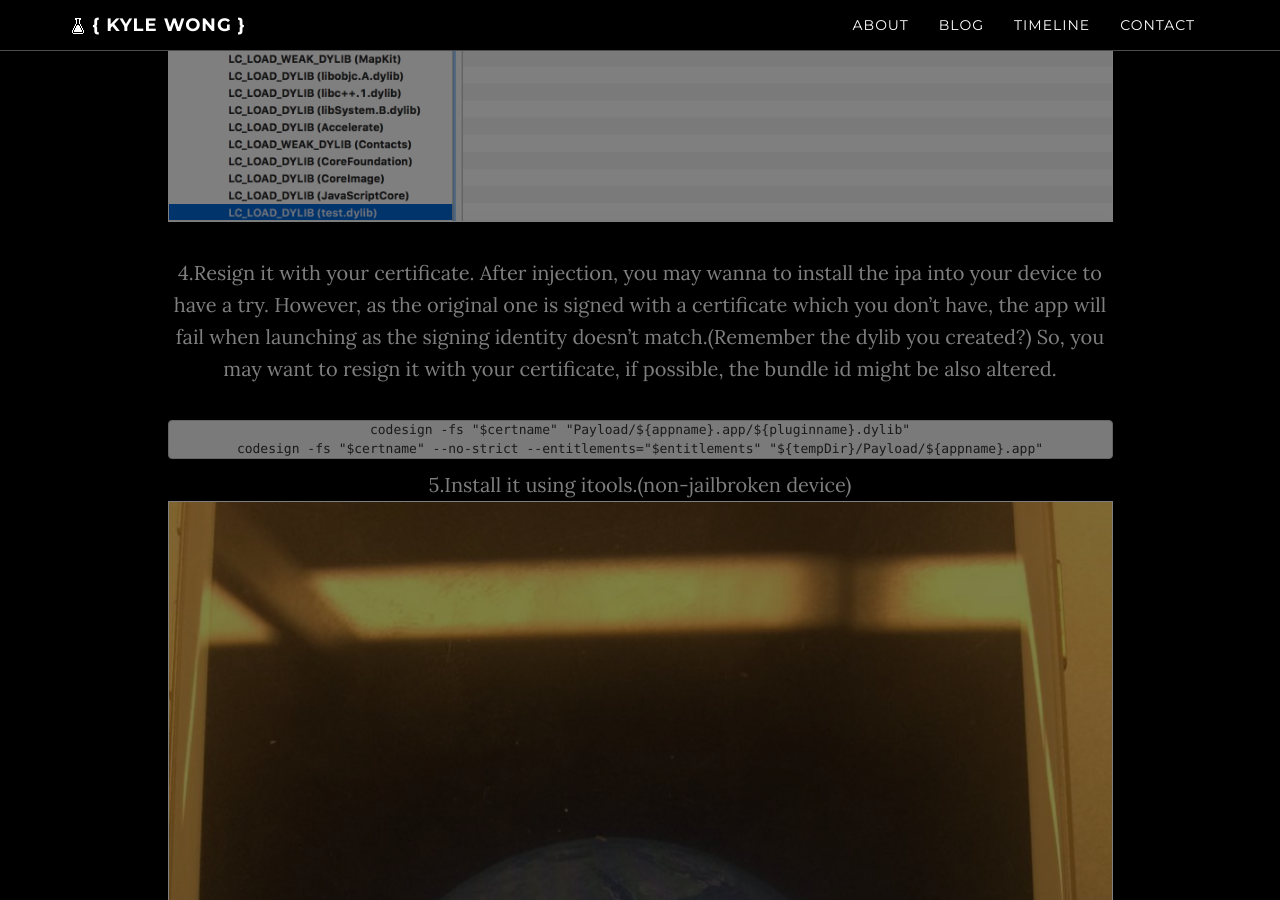
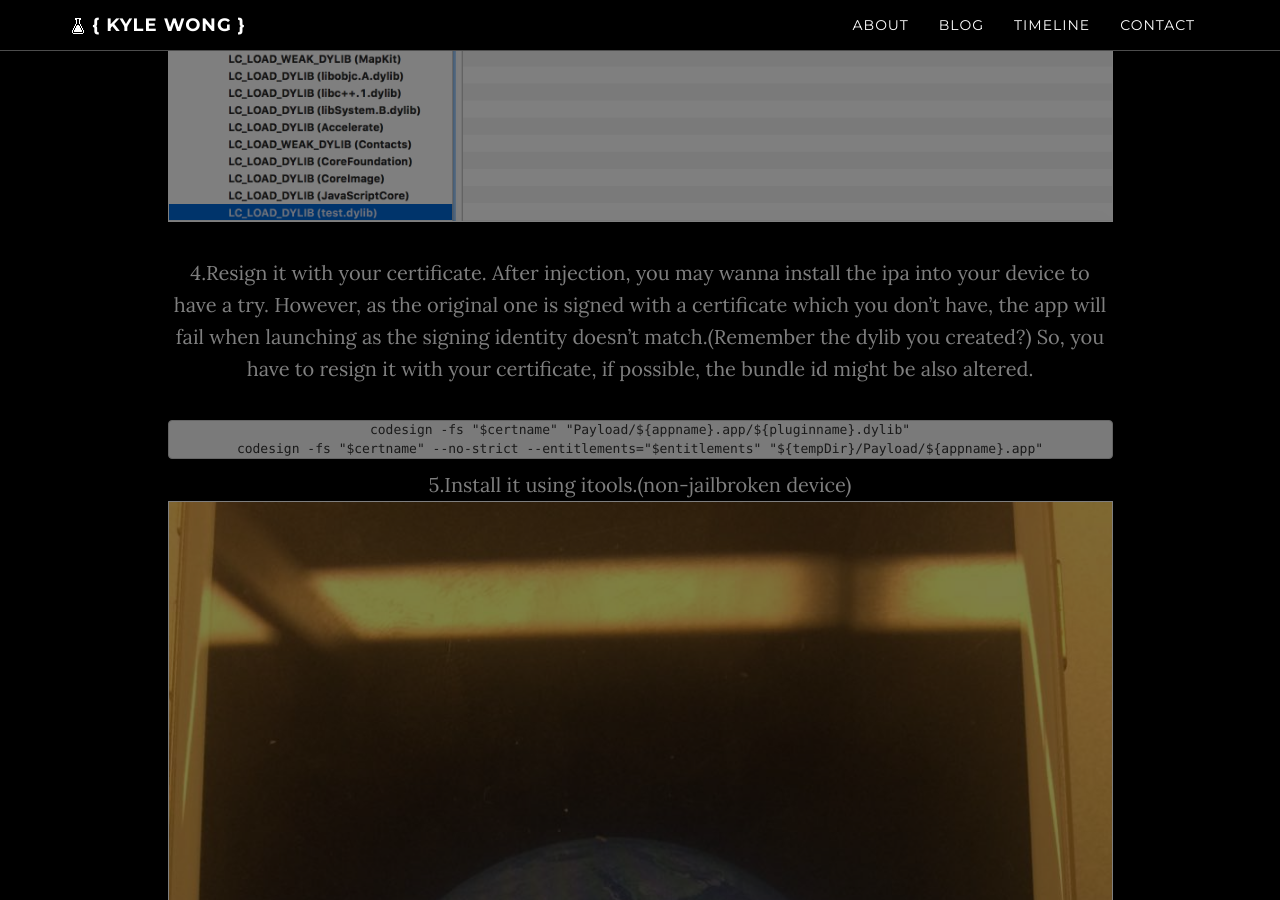
Before and after one commit to kangwang1988/kangwang1988.github.io, a Jekyll site: the page built from _posts/2016-04-10-how-to-rob-wechat-red-envelop-automatically.md, in a window 1280 px wide and 900 px high, scrolled down 4834 px. Built offline with Jekyll 4.4.1, drawn with Linux system fonts in a browser that asks for light colours; nearby versions of some CDN libraries; comment, search, counter and statistics services are not loaded; a style sheet for code colours, icons or effects is not loaded; some of the changed text lies outside the part shown.

Commit message:
New post & resource.

```diff
--- a/_posts/2016-04-10-how-to-rob-wechat-red-envelop-automatically.md
+++ b/_posts/2016-04-10-how-to-rob-wechat-red-envelop-automatically.md
@@ -145,7 +145,7 @@
 ![wechat-load-commands-in-machoview-injected](https://github.com/kangwang1988/kangwang1988.github.io/raw/master/img/wechat-load-commands-in-machoview-injected.png)
 
 4.Resign it with your certificate.
-	After injection, you may wanna to install the ipa into your device to have a try. However, as the original one is signed with a certificate which you don't have, the app will fail when launching as the signing identity doesn't match.(Remember the dylib you created?) So, you may want to resign it with your certificate, if possible, the bundle id might be also altered.
+	After injection, you may wanna install the ipa into your device to have a try. However, as the original one is signed with a certificate which you don't have, the app will fail when launching as the signing identity doesn't match.(Remember the dylib you created?) So, you have to resign it with your certificate, if possible, the bundle id might be also altered.
 
 	codesign -fs "$certname" "Payload/${appname}.app/${pluginname}.dylib"
 	codesign -fs "$certname" --no-strict --entitlements="$entitlements" "${tempDir}/Payload/${appname}.app"
@@ -183,12 +183,12 @@
 From the WeChat.apis, we will get a list of the classes and corresponding selectors included in WeChat. Just take the WCPayC2CMessageNodeView for example.
 ![WCPayC2CMessageNodeView-apis](https://github.com/kangwang1988/kangwang1988.github.io/raw/master/img/WCPayC2CMessageNodeView-apis.png)
 
-	In a word, we will call the onClick method of WCPayC2CMessageNodeView when its didMoveToSuperview is called.
+	In a word, we will call the onClick method of WCPayC2CMessageNodeView when its `didMoveToSuperview` is called.
 
 3.The whold implementation of the plugin could be found in [Github](https://github.com/kangwang1988/WeChatPlugin)
 
 ### Summary
 
-	Objective-C is famous for its powerful runtime support. With categories, method swizzling, you can do a lot of job as you wanna. When you wanna to do some research or dig into its inner implementation, you might need a jailbroken device and a good use of lldb. Besides, hopper disassembler might also helps you a lot. With a good knowledge of how the app works and what selector from which class you are interested in, you can modify it using a method swizzling, compile it into a dylib, modify the binary's load commands and inject the dylib, resign it and it will work on a non-jailbroken device.
+	Objective-C is famous for its powerful runtime support. With categories, method swizzling, you can do a lot of job as you wanna. When you wanna do some research or dig into its inner implementation, you might need a jailbroken device and a good use of lldb. Besides, hopper disassembler might also help you a lot. With a good knowledge of how the app works and what selector from which class you are interested in, you can modify it using a method swizzling, compile it into a dylib, modify the binary's load commands and inject the dylib, resign it and it will work on a non-jailbroken device.
 
 	This article is only for researching, don't do anything illegal with it.
```
Also changed, not shown: other parts of _posts/2016-04-10-how-to-rob-wechat-red-envelop-automatically.md (+2 -2 lines).
